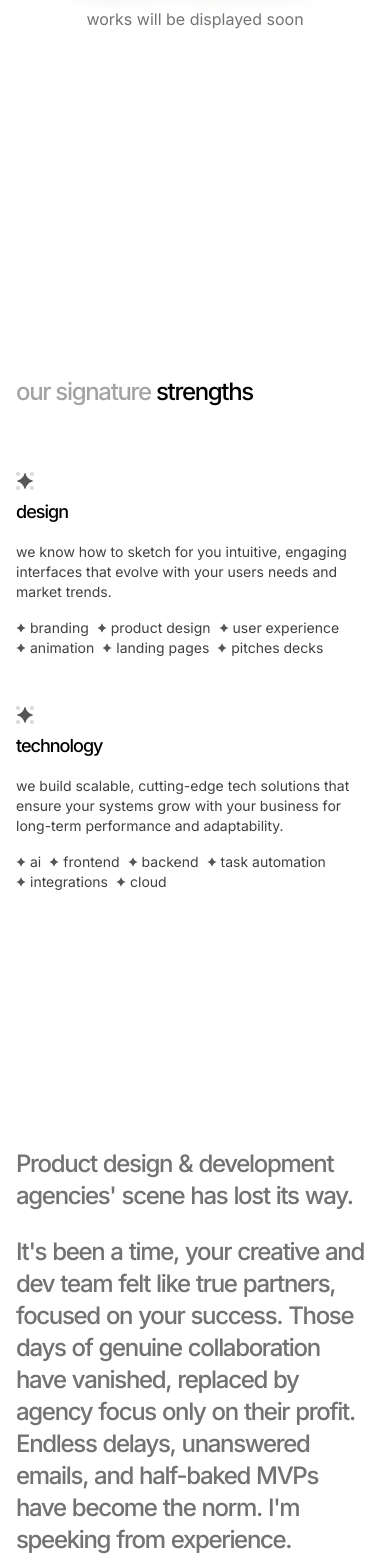
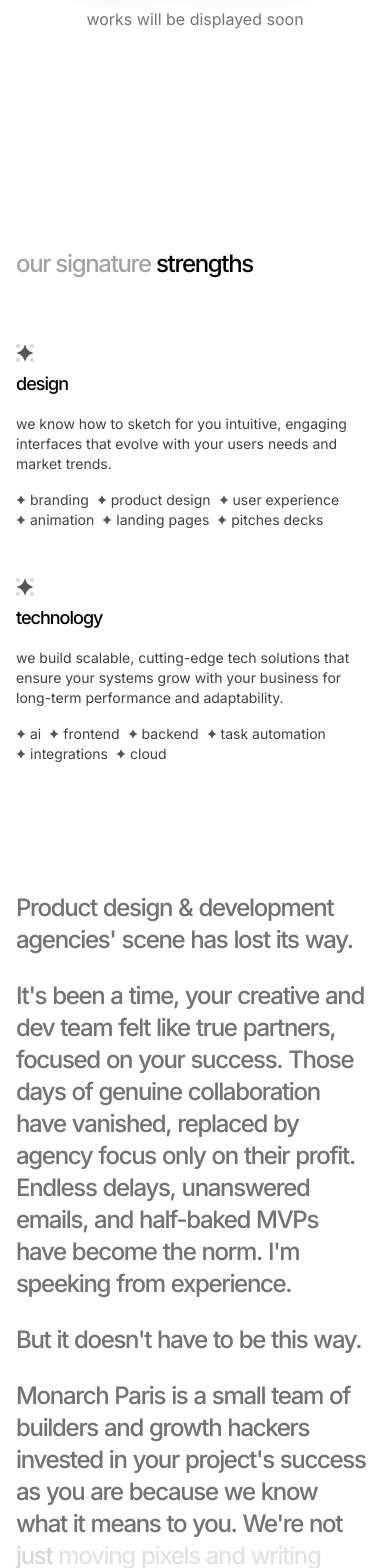
Before and after one commit to angegoua/monarchparis, a Next.js app: page / in a window 390 px wide. Shown: the part 1100-2668 px from the top of the page. Built offline with nearby package versions, Linux system fonts and the light colour scheme.

Commit message:
refactor: update link styles and add target="_blank" for external links

```diff
--- a/app/components/why-us.tsx
+++ b/app/components/why-us.tsx
@@ -63,7 +63,10 @@ const Word = ({
   const content = (
     <>
       <span style={{ opacity: 0.2, visibility: 'hidden' }}>{children}</span>
-      <motion.span style={{ opacity, position: 'absolute', left: 0, top: 0 }}>
+      <motion.span
+        className={isLink && href ? 'text-black' : ''}
+        style={{ opacity, position: 'absolute', left: 0, top: 0 }}
+      >
         {children}
       </motion.span>
       <span style={{ opacity: 0.2, position: 'absolute', left: 0, top: 0 }}>
@@ -76,12 +79,12 @@ const Word = ({
     <span
       ref={container}
       className='relative'
-      style={{ display: 'inline-block', marginRight: '0.25em' }}
+      style={{ display: 'inline-block', paddingRight: '0.25em' }}
     >
       {isLink && href ? (
-        <a href={href} className='hover:underline'>
+        <Link target='_blank' href={href}>
           {content}
-        </a>
+        </Link>
       ) : (
         content
       )}
@@ -109,7 +112,7 @@ export const WhyUsBlock = () => {
     ],
     [
       {
-        text: 'One goal : bringing your idea to life quick and give you the best bag for a successful marathon.',
+        text: 'One goal : bringing your idea to life quick and give you the best bag for a joyful trip.',
       },
     ],
     [{ text: "We've got you covered from zero to one and beyond." }],
@@ -120,9 +123,9 @@ export const WhyUsBlock = () => {
     ],
     [
       {
-        text: "So, let's talk about your project ↘",
+        text: "So, let's talk about your project ↗",
         isLink: true,
-        href: '#',
+        href: 'https://cal.com/ange-monarchparis/discovery',
       },
     ],
   ]
--- a/app/layout.tsx
+++ b/app/layout.tsx
@@ -34,8 +34,8 @@ export default function RootLayout({
           <p className='fixed z-10 bottom-8 left-8 font-medium font-display text-neutral-400'>
             led by{' '}
             <Link
+              target='_blank'
               className='underline'
-              target='_blank'
               href='https://x.com/angegoua_'
             >
               @ange
@@ -54,7 +54,7 @@ export default function RootLayout({
               © 2024 Monarch Paris. All rights reserved.
             </p>
             <p className='text-neutral-500 text-sm'>
-              <Link href='mailto:ange@monarchieparis.com'>
+              <Link target='_blank' href='mailto:ange@monarchieparis.com'>
                 <span className='underline'>ange@monarchieparis.com</span>
               </Link>
             </p>
--- a/app/page.tsx
+++ b/app/page.tsx
@@ -23,7 +23,10 @@ export default function Home() {
             experiences that activate and retain your users.
           </p>
           <div>
-            <Link href='https://cal.com/ange-monarchparis/discovery'>
+            <Link
+              target='_blank'
+              href='https://cal.com/ange-monarchparis/discovery'
+            >
               <Button variant='secondary'>
                 Let&apos;s talk about your project
               </Button>
@@ -37,7 +40,7 @@ export default function Home() {
           <ShowcaseProject />
         </div>
       </section>
-      <section className='max-w-2xl mx-auto py-64 min-h-screen'>
+      <section className='max-w-2xl mx-auto py-32 md:py-64 md:min-h-screen'>
         <StrengthsBlock />
       </section>
 
@@ -67,9 +70,14 @@ export default function Home() {
                 </span>
               </p> */}
               <div>
-                <Button variant='primary'>
-                  Let&apos;s talk about your project
-                </Button>
+                <Link
+                  target='_blank'
+                  href='https://cal.com/ange-monarchparis/discovery'
+                >
+                  <Button variant='primary'>
+                    Let&apos;s talk about your project
+                  </Button>
+                </Link>
               </div>
             </div>
           </div>
```
